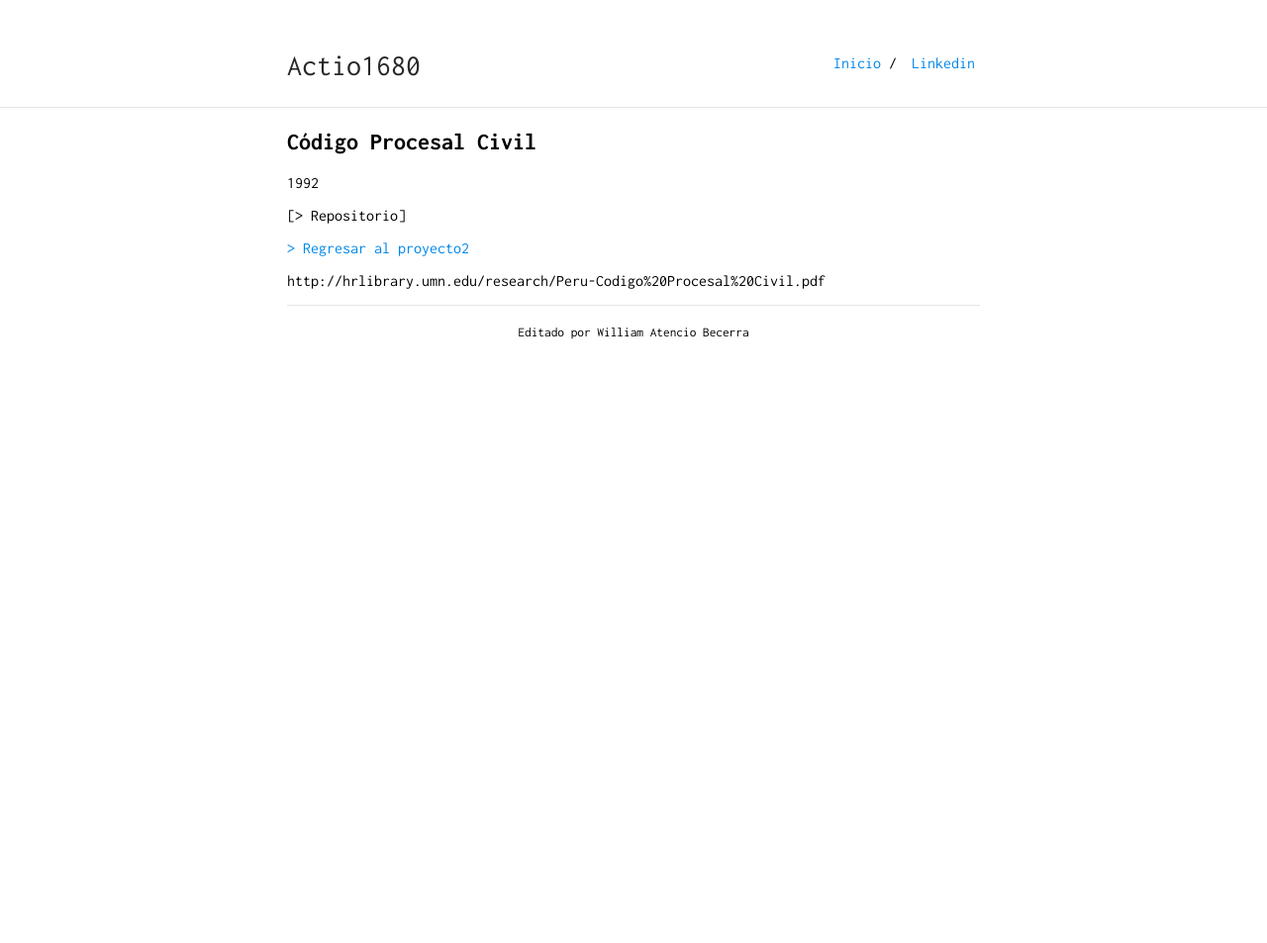
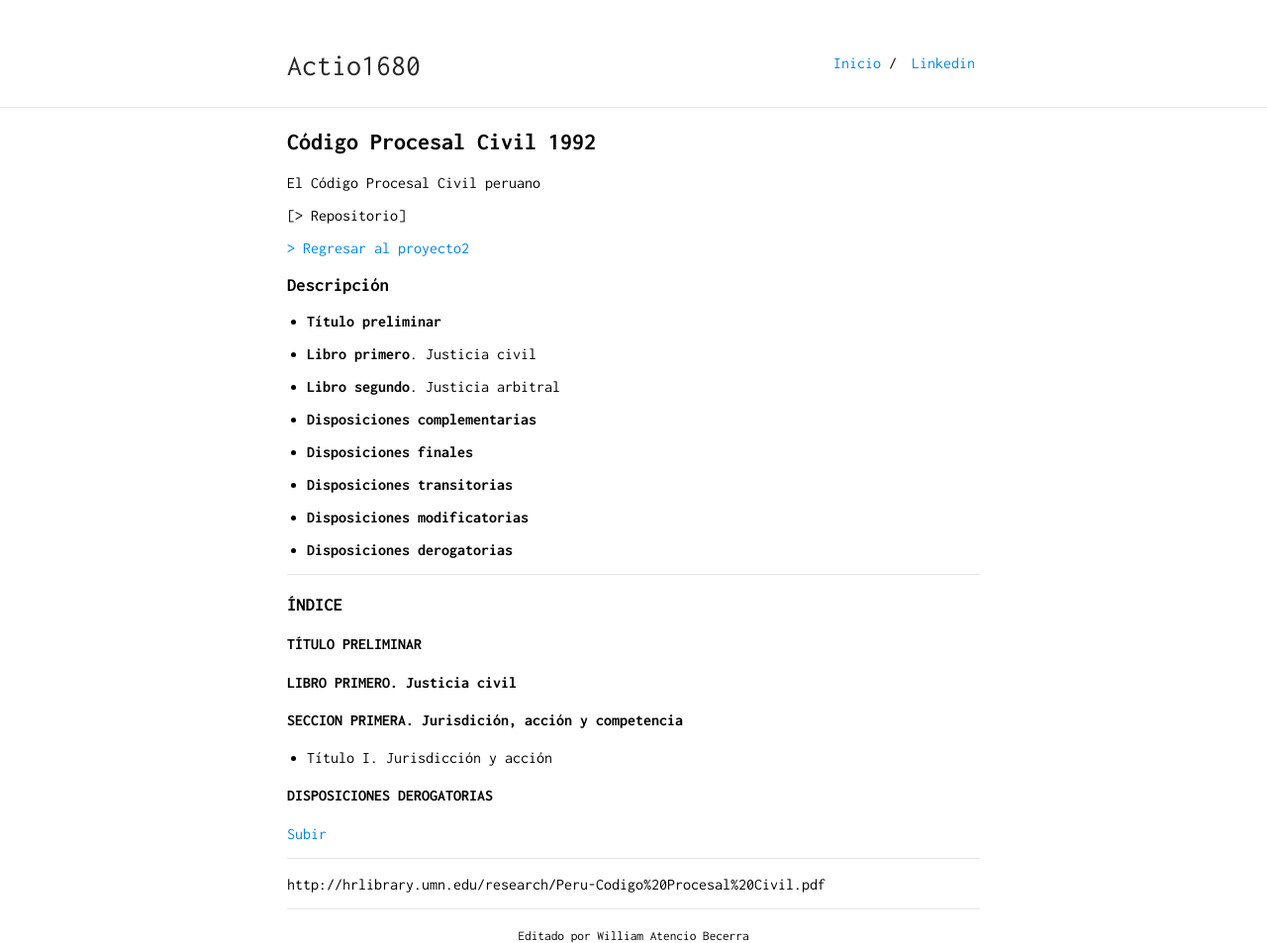
Before and after one commit to actio1680/actio1680.github.io, a Jekyll site: the page built from proyecto2/cpcivil1992.md, in a window 1280 px wide. Shown: the whole page at 99% size. Built offline with Jekyll 4.4.1, drawn with Linux system fonts in a browser that asks for light colours; our own code applies the rules of GitHub Pages for plain Markdown files; before the commit the page ends 900 px from its top, so only the background shows below that.

Commit message:
Update cpcivil1992.md

```diff
--- a/proyecto2/cpcivil1992.md
+++ b/proyecto2/cpcivil1992.md
@@ -1,10 +1,47 @@
-## Código Procesal Civil
+---
+layout: default
+---
 
-1992
+## Código Procesal Civil 1992
+El Código Procesal Civil peruano
 
 [> Repositorio]
 
 [> Regresar al proyecto2](https://actio1680.github.io/proyecto2/presentacion2)
 
+### Descripción
+- **Título preliminar**
+
+- **Libro primero**. Justicia civil
+
+- **Libro segundo**. Justicia arbitral
+
+- **Disposiciones complementarias**
+
+- **Disposiciones finales**
+
+- **Disposiciones transitorias**
+
+- **Disposiciones modificatorias**
+
+- **Disposiciones derogatorias**
+
+---
+### ÍNDICE
+#### TÍTULO PRELIMINAR
+#### LIBRO PRIMERO. Justicia civil
+#### SECCION PRIMERA. Jurisdición, acción y competencia
+- Título I. Jurisdicción y acción
+
+
+
+
+#### DISPOSICIONES DEROGATORIAS
+
+[Subir](#top)
+
+---
+
+[^1]: Perú
 
 http://hrlibrary.umn.edu/research/Peru-Codigo%20Procesal%20Civil.pdf
```
